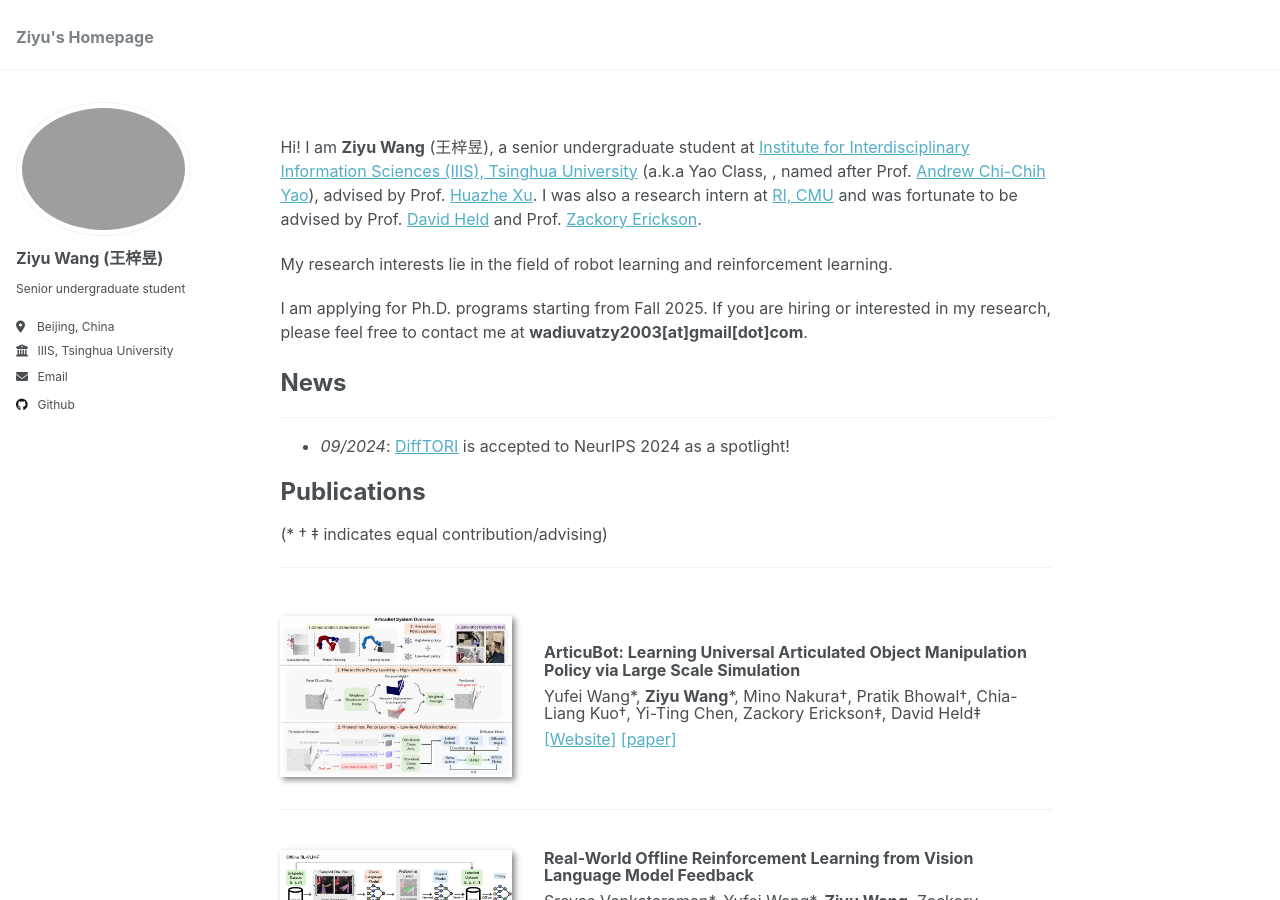
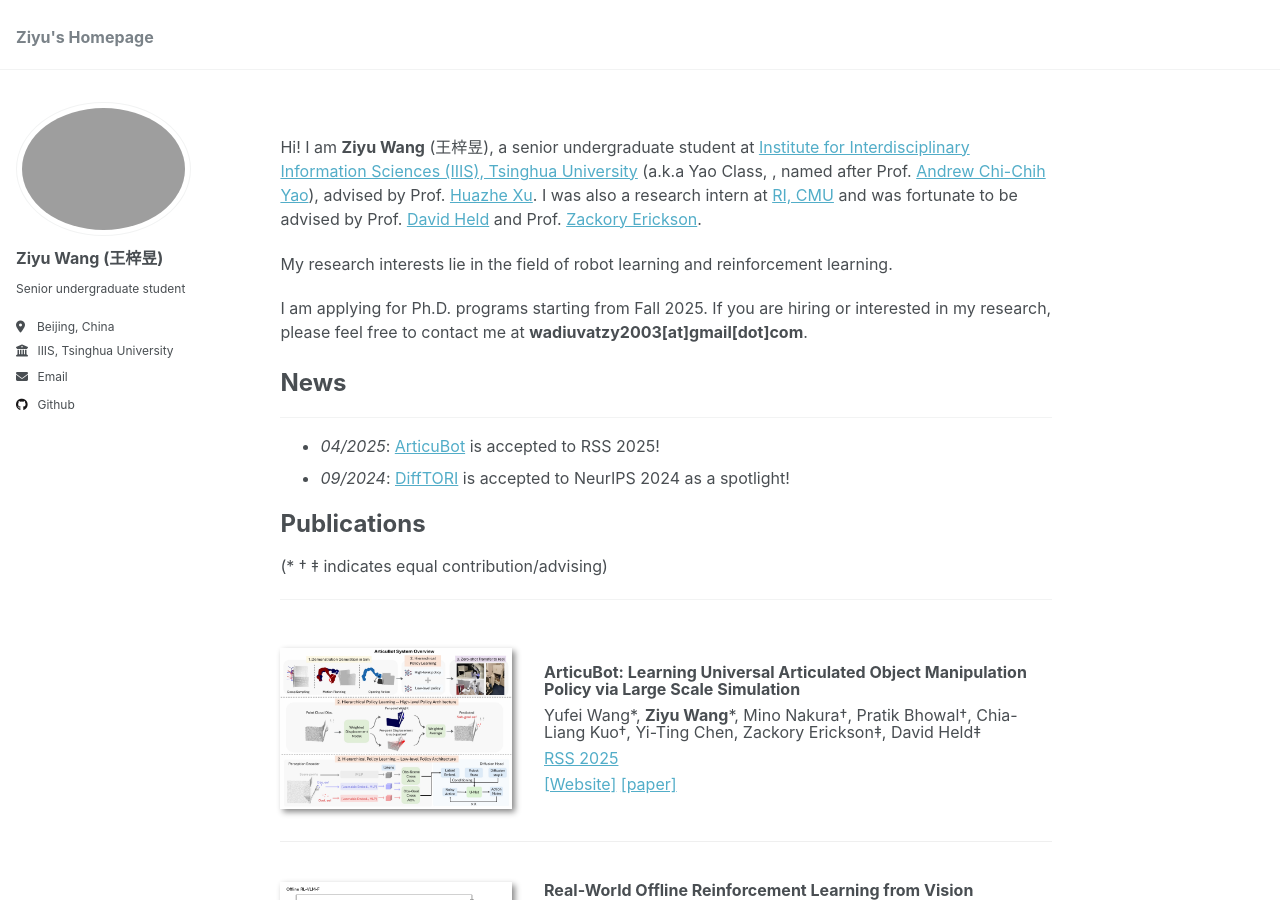
Before and after one commit to wadiuvatzy/wadiuvatzy.github.io, a Jekyll site: the page built from _pages/about.md, in a window 1280 px wide and 900 px high. Built offline with Jekyll 4.4.1, drawn with Linux system fonts in a browser that asks for light colours.

Commit message:
update ArticuBot

```diff
--- a/_pages/about.md
+++ b/_pages/about.md
@@ -47,6 +47,7 @@ I am applying for Ph.D. programs starting from Fall 2025. If you are hiring or i
 
 # News
 ---
+- *04/2025*: [ArticuBot](https://articubot.github.io/) is accepted to RSS 2025!
 - *09/2024*: [DiffTORI](https://arxiv.org/abs/2402.05421) is accepted to NeurIPS 2024 as a spotlight!
 
 <div style="margin-top: 1em;"></div>
@@ -62,6 +63,8 @@ I am applying for Ph.D. programs starting from Fall 2025. If you are hiring or i
 **ArticuBot: Learning Universal Articulated Object Manipulation Policy via Large Scale Simulation**
 
 Yufei Wang\*, **Ziyu Wang**\*, Mino Nakura†, Pratik Bhowal†, Chia-Liang Kuo†, Yi-Ting Chen, Zackory Erickson‡, David Held‡
+
+[RSS 2025](https://roboticsconference.org/)
 
 [[Website]](https://articubot.github.io/) [[paper]](https://arxiv.org/abs/2503.03045)
 
```
